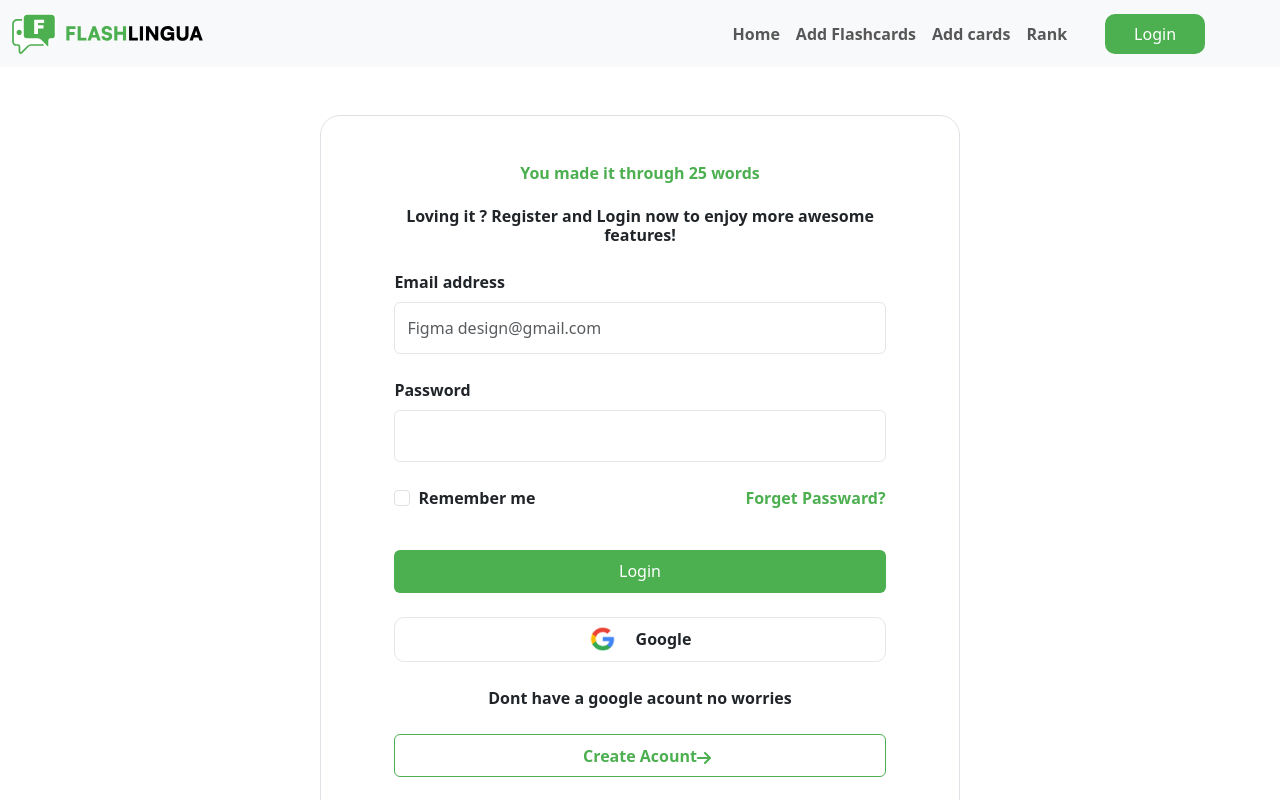
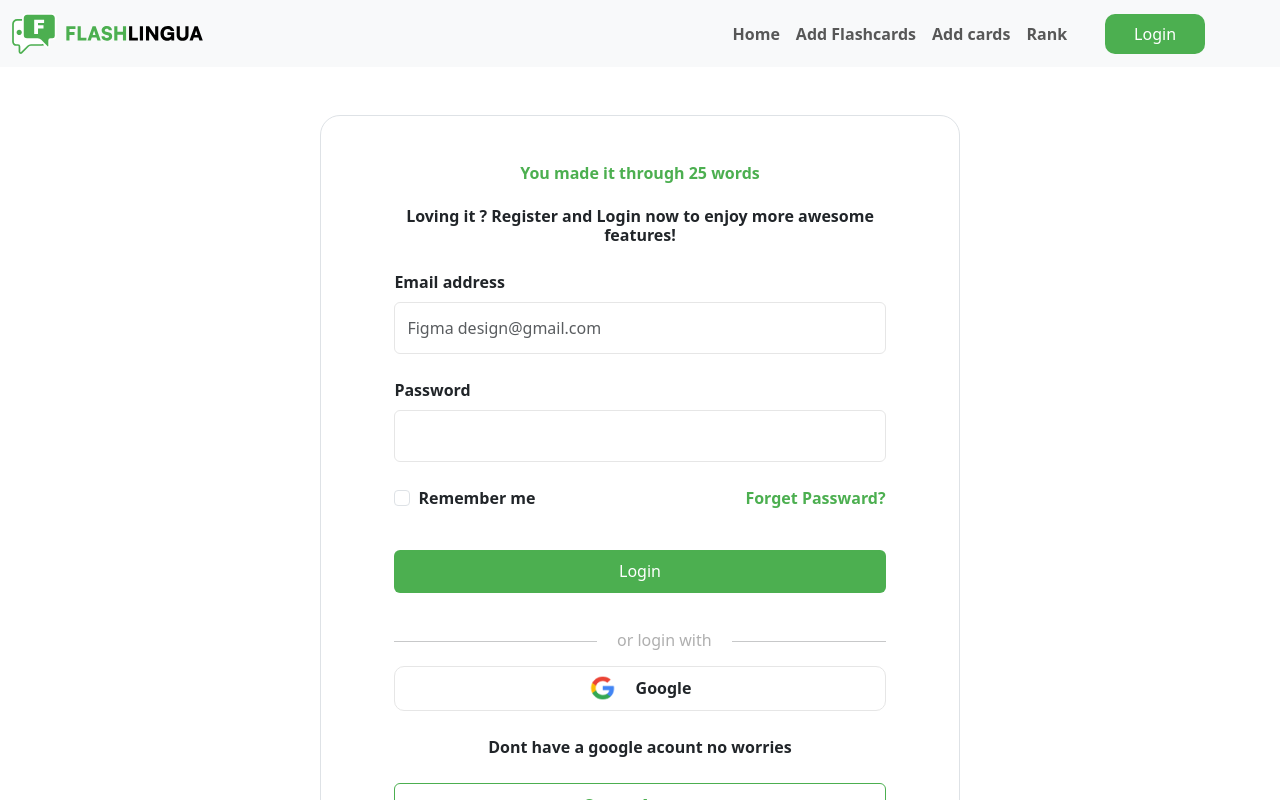
Before and after one commit to Rajat9900/FlashLingua1, a React (Vite) app: page /login in a window 1280 px wide. Shown: the top 800 px of the page. Built offline with nearby package versions, Linux system fonts and the light colour scheme.

Commit message:
changes in login page sign up page

```diff
--- a/src/component/LoginPage/page.jsx
+++ b/src/component/LoginPage/page.jsx
@@ -30,6 +30,11 @@ const Login = () => {
   </div>
   <button className="mt-4 btn" style={{width:"100%",background:"#4CAF50",border:"none",height:"43px",color:"white"}} type="submit" >Login</button>
 </form>
+      <div className="position-relative">
+        <hr className='mt-5' style={{width:"80%",margin:"auto"}}/>
+        <p style={{background:"white",width:"fit-content",position:"absolute",top:"-13px",left:"43%",padding:"0 20px",fontWeight:"500",color:"#AFAFAF"}}>or login with</p>
+      </div>
+
         <div className='mt-4' style={{width:"80%",display:"flex",margin:"auto",textAlign:"center", border:"1px solid #E6E6E6",borderRadius:"10px",cursor:"pointer"}}>
           <div style={{width:"fit-content",margin:"auto",display:"flex",height:"43px",alignItems:"center"}}>
         <img src={Google} style={{width:"27px",height:"26px"}}  alt="" />
--- a/src/component/Signup/page.jsx
+++ b/src/component/Signup/page.jsx
@@ -4,10 +4,13 @@ import { FaArrowRight } from "react-icons/fa6";
 
 const Signup = () => {
   return (
+
+
     <>
     <div className="container">
         <div className="row">
             <div className="col-md-6 m-auto py-5 mt-4 mb-4" style={{border:"1px solid #E6E6E6",borderRadius:"20px"}} >
+              <h2 className='mb-5' style={{fontSize: "34px",fontWeight: "700",marginLeft: "66px"}}>Sign Up</h2>
     <form style={{width:"80%",margin:"auto"}}>
     <div className="mt-4">
     <label for="exampleInputPassword3"  style={{fontWeight:"600"}} className="form-label">Enter Your Name</label>
```
